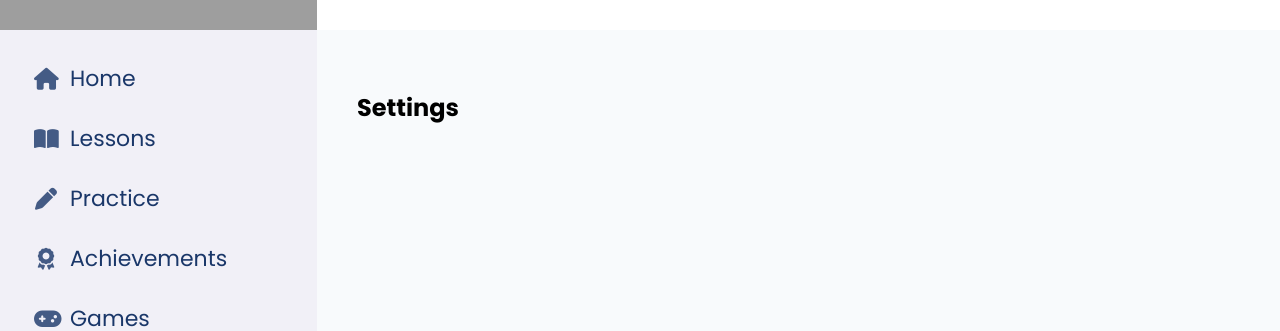
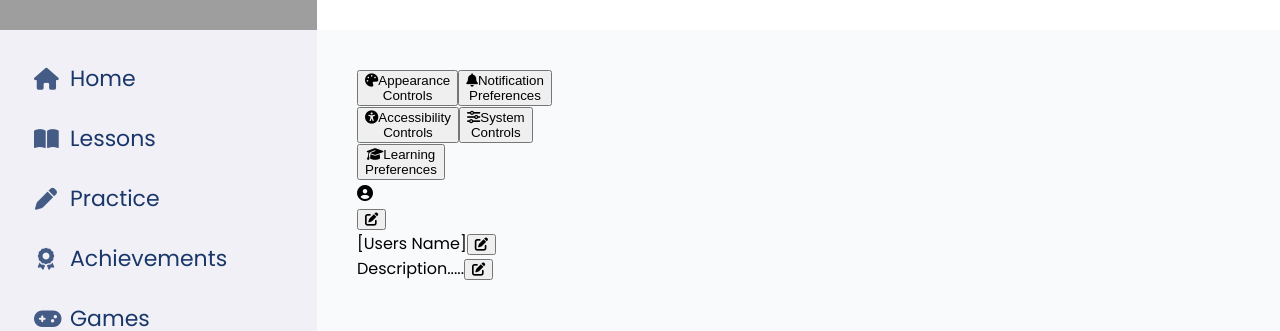
Before and after one commit to dburley67/Numerix-Maths, a Vue app: page /settings in a window 1280 px wide. Shown: the part 120-451 px from the top of the page. Built offline with nearby package versions, Linux system fonts and the light colour scheme; grey boxes are pictures that could not be loaded.

Commit message:
Created Settings Page
Created the settings page following the design of the wireframe.
Created dark mode button that turns the website into a darker theme.

```diff
--- a/src/pages/SettingsPage.vue
+++ b/src/pages/SettingsPage.vue
@@ -1,5 +1,188 @@
 <template>
-  <div>
-    <h2>Settings</h2>
-  </div>
+  <section class="settings">
+
+    <!-- Left: Settings Panels Grid -->
+    <div class="settings-panels">
+
+      <div class="settings-row">
+        <button class="settings-card" @click="activePanel = 'appearance'">
+          <i class="fa-solid fa-palette"></i>
+          <span>Appearance<br />Controls</span>
+        </button>
+
+        <button class="settings-card" @click="activePanel = 'notifications'">
+          <i class="fa-solid fa-bell"></i>
+          <span>Notification<br />Preferences</span>
+        </button>
+      </div>
+
+      <div class="settings-row">
+        <button class="settings-card" @click="activePanel = 'accessibility'">
+          <i class="fa-solid fa-universal-access"></i>
+          <span>Accessibility<br />Controls</span>
+        </button>
+
+        <button class="settings-card" @click="activePanel = 'system'">
+          <i class="fa-solid fa-sliders"></i>
+          <span>System<br />Controls</span>
+        </button>
+      </div>
+
+      <div class="settings-row">
+        <button class="settings-card" @click="activePanel = 'learning'">
+          <i class="fa-solid fa-graduation-cap"></i>
+          <span>Learning<br />Preferences</span>
+        </button>
+      </div>
+
+    </div>
+
+    <!-- Right: Profile Card -->
+    <div class="settings-profile">
+
+      <div class="profile-avatar-wrap">
+        <div class="profile-avatar">
+          <i class="fa-solid fa-circle-user"></i>
+        </div>
+        <button class="profile-edit-btn avatar-edit" aria-label="Edit avatar">
+          <i class="fa-solid fa-pen-to-square"></i>
+        </button>
+      </div>
+
+      <div class="profile-name-wrap">
+        <span class="profile-name">[Users Name]</span>
+        <button class="profile-edit-btn" aria-label="Edit name">
+          <i class="fa-solid fa-pen-to-square"></i>
+        </button>
+      </div>
+
+      <div class="profile-desc-wrap">
+        <span class="profile-desc">Description.....</span>
+        <button class="profile-edit-btn" aria-label="Edit description">
+          <i class="fa-solid fa-pen-to-square"></i>
+        </button>
+      </div>
+
+    </div>
+
+    <!-- Slide-in Panel Overlay -->
+    <Transition name="panel-slide">
+      <div v-if="activePanel" class="panel-overlay" @click.self="activePanel = null">
+        <div class="panel-drawer">
+
+          <button class="panel-close" @click="activePanel = null" aria-label="Close">
+            <i class="fa-solid fa-xmark"></i>
+          </button>
+
+          <!-- Appearance Controls -->
+          <div v-if="activePanel === 'appearance'">
+            <h2 class="panel-title">
+              <i class="fa-solid fa-palette"></i> Appearance Controls
+            </h2>
+
+            <!-- Dark Mode Toggle -->
+            <div class="panel-toggle-row space-between">
+              <div class="dark-mode-label">
+                <i :class="darkMode ? 'fa-solid fa-moon' : 'fa-solid fa-sun'" class="dark-mode-icon"></i>
+                <span>{{ darkMode ? 'Dark Mode' : 'Light Mode' }}</span>
+              </div>
+              <label class="switch">
+                <input type="checkbox" v-model="darkMode" @change="applyDarkMode" />
+                <span class="slider"></span>
+              </label>
+            </div>
+
+            <p class="panel-placeholder" style="margin-top: 1.2rem;">
+              Further appearance options such as font size and colour scheme
+              customisation will be available here in a future update.
+            </p>
+            <p class="panel-coming-soon">
+              <i class="fa-solid fa-clock"></i> More controls coming soon.
+            </p>
+          </div>
+
+          <!-- Notification Preferences -->
+          <div v-if="activePanel === 'notifications'">
+            <h2 class="panel-title">
+              <i class="fa-solid fa-bell"></i> Notification Preferences
+            </h2>
+            <p class="panel-placeholder">
+              Stay on top of your learning journey. Here you will be able to manage
+              alerts for streak reminders, new lesson availability, achievement
+              unlocks, and weekly progress summaries.
+            </p>
+            <p class="panel-coming-soon">
+              <i class="fa-solid fa-clock"></i> Full controls coming soon.
+            </p>
+          </div>
+
+          <!-- Accessibility Controls -->
+          <div v-if="activePanel === 'accessibility'">
+            <h2 class="panel-title">
+              <i class="fa-solid fa-universal-access"></i> Accessibility Controls
+            </h2>
+            <p class="panel-placeholder">
+              Numerix Maths is built for everyone. This section will include options
+              such as high contrast mode, screen reader support, reduced motion
+              settings, and adjustable text spacing to ensure a comfortable experience
+              for all learners.
+            </p>
+            <p class="panel-coming-soon">
+              <i class="fa-solid fa-clock"></i> Full controls coming soon.
+            </p>
+          </div>
+
+          <!-- System Controls -->
+          <div v-if="activePanel === 'system'">
+            <h2 class="panel-title">
+              <i class="fa-solid fa-sliders"></i> System Controls
+            </h2>
+            <p class="panel-placeholder">
+              Manage the core behaviour of the application. Options here will cover
+              automatic progress saving, hint visibility, language selection, and the
+              ability to reset your account data if needed.
+            </p>
+            <p class="panel-coming-soon">
+              <i class="fa-solid fa-clock"></i> Full controls coming soon.
+            </p>
+          </div>
+
+          <!-- Learning Preferences -->
+          <div v-if="activePanel === 'learning'">
+            <h2 class="panel-title">
+              <i class="fa-solid fa-graduation-cap"></i> Learning Preferences
+            </h2>
+            <p class="panel-placeholder">
+              Tailor your learning experience to your own pace and goals. This section
+              will let you set your preferred difficulty level, configure a daily
+              question target, and choose whether step-by-step solutions are shown
+              after each answer.
+            </p>
+            <p class="panel-coming-soon">
+              <i class="fa-solid fa-clock"></i> Full controls coming soon.
+            </p>
+          </div>
+
+        </div>
+      </div>
+    </Transition>
+
+  </section>
 </template>
+
+<script setup>
+import { ref, onMounted } from "vue";
+
+const activePanel = ref(null);
+const darkMode = ref(false);
+
+onMounted(() => {
+  darkMode.value = localStorage.getItem("darkMode") === "true";
+  applyDarkMode();
+});
+
+function applyDarkMode() {
+  document.body.classList.toggle("dark", darkMode.value);
+  localStorage.setItem("darkMode", String(darkMode.value));
+}
+</script>
```
